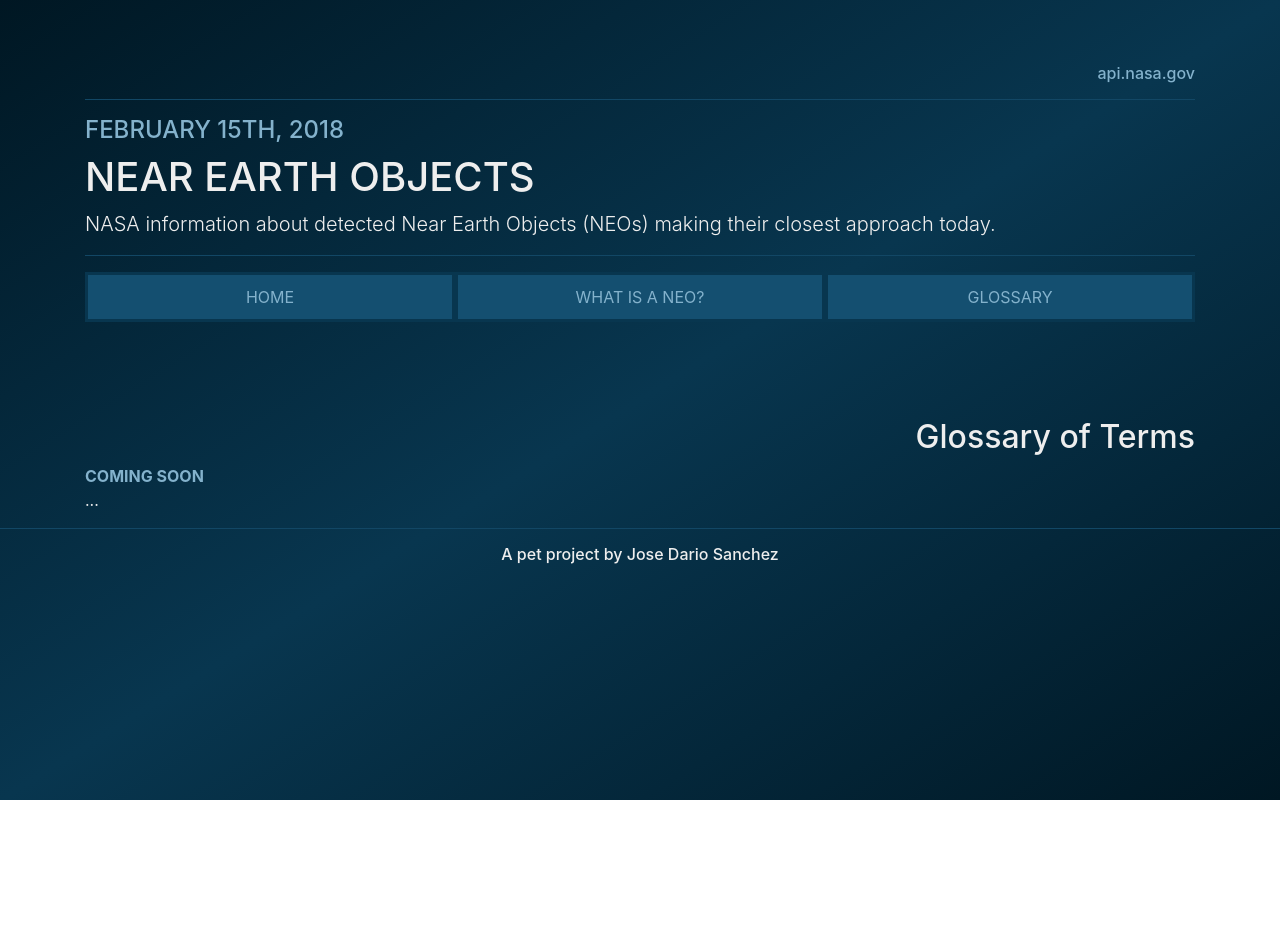
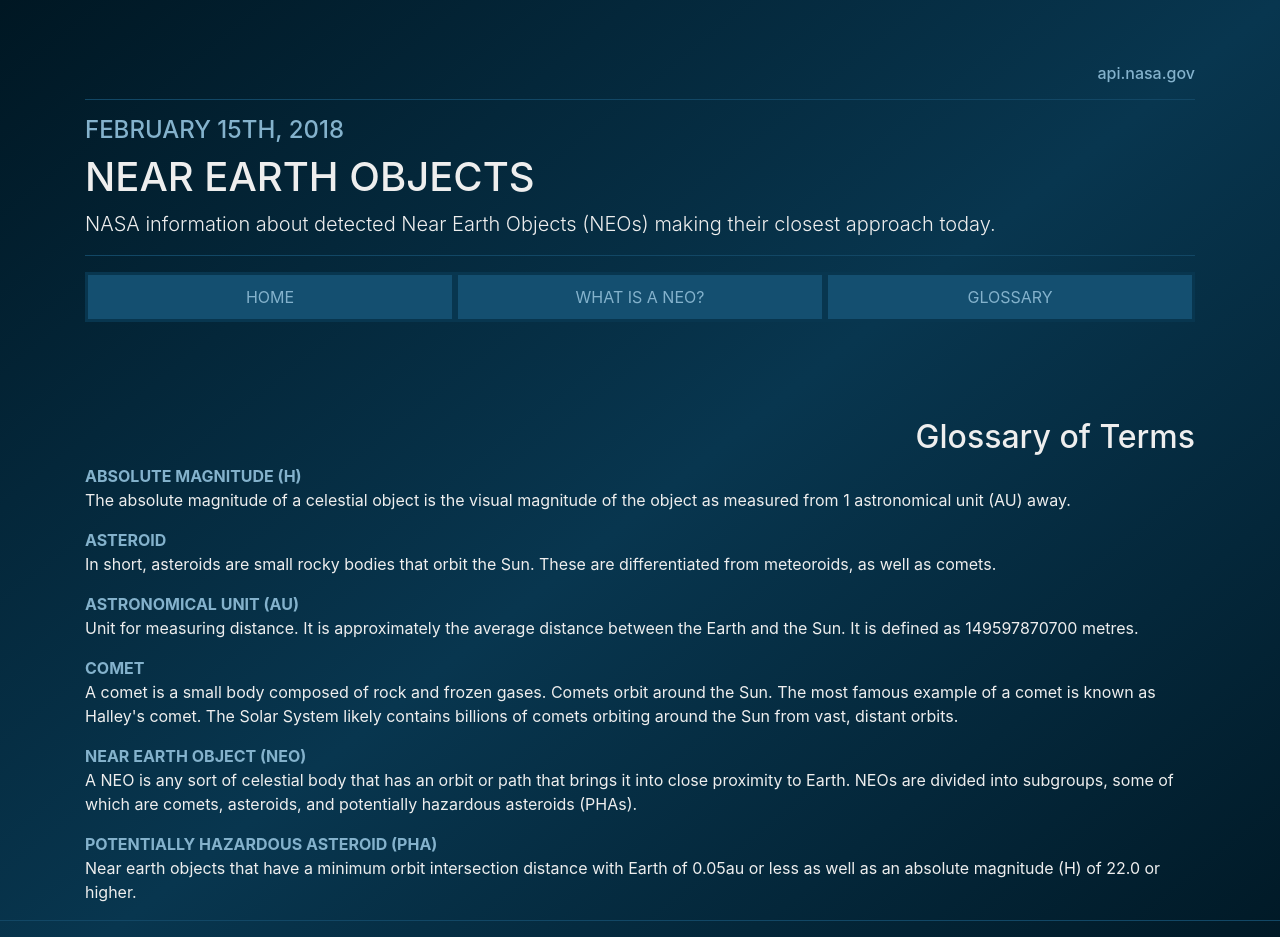
Before and after one commit to josedarioxyz/near-earth-objects, a React (Create React App) app: page /glossary in a window 1280 px wide. Shown: the top 937 px of the page. Before the commit the page ends 800 px from the top, so only its background shows below. Built offline with nearby package versions, Linux system fonts and the light colour scheme; no server answers.

Commit message:
Adds terms to glossary

```diff
--- a/src/components/About.js
+++ b/src/components/About.js
@@ -12,8 +12,7 @@ const About = () => {
       <Divider />
       <p className='text-left'>
         <a href='https://cneos.jpl.nasa.gov/about/basics.html'>
-          [Temporary placeholder description from the Center for Near Earth
-          Object Studies]:
+          From the Center for Near Earth Object Studies:
         </a>
       </p>
       <p className='text-left'>
--- a/src/components/Glossary.js
+++ b/src/components/Glossary.js
@@ -9,7 +9,7 @@ const Glossary = () => {
           .sort((a, b) => a.term.localeCompare(b.term))
           .map((entry, key) =>
             <dl key={key}>
-              <dt>{entry.term}</dt>
+              <dt className='text-uppercase'>{entry.term}</dt>
               <dd>{entry.definition}</dd>
             </dl>
           )
@@ -20,8 +20,28 @@ const Glossary = () => {
 
 const dictionary = [
   {
-    term: 'COMING SOON',
-    definition: '...'
+    term: 'Asteroid',
+    definition: 'In short, asteroids are small rocky bodies that orbit the Sun. These are differentiated from meteoroids, as well as comets.'
+  },
+  {
+    term: 'Near Earth Object (NEO)',
+    definition: 'A NEO is any sort of celestial body that has an orbit or path that brings it into close proximity to Earth. NEOs are divided into subgroups, some of which are comets, asteroids, and potentially hazardous asteroids (PHAs).'
+  },
+  {
+    term: 'Potentially Hazardous Asteroid (PHA)',
+    definition: 'Near earth objects that have a minimum orbit intersection distance with Earth of 0.05au or less as well as an absolute magnitude (H) of 22.0 or higher.'
+  },
+  {
+    term: 'Absolute Magnitude (H)',
+    definition: 'The absolute magnitude of a celestial object is the visual magnitude of the object as measured from 1 astronomical unit (AU) away.'
+  },
+  {
+    term: 'Astronomical Unit (AU)',
+    definition: 'Unit for measuring distance. It is approximately the average distance between the Earth and the Sun. It is defined as 149597870700 metres.'
+  },
+  {
+    term: 'Comet',
+    definition: 'A comet is a small body composed of rock and frozen gases. Comets orbit around the Sun. The most famous example of a comet is known as Halley\'s comet. The Solar System likely contains billions of comets orbiting around the Sun from vast, distant orbits.'
   }
 ];
 
```
